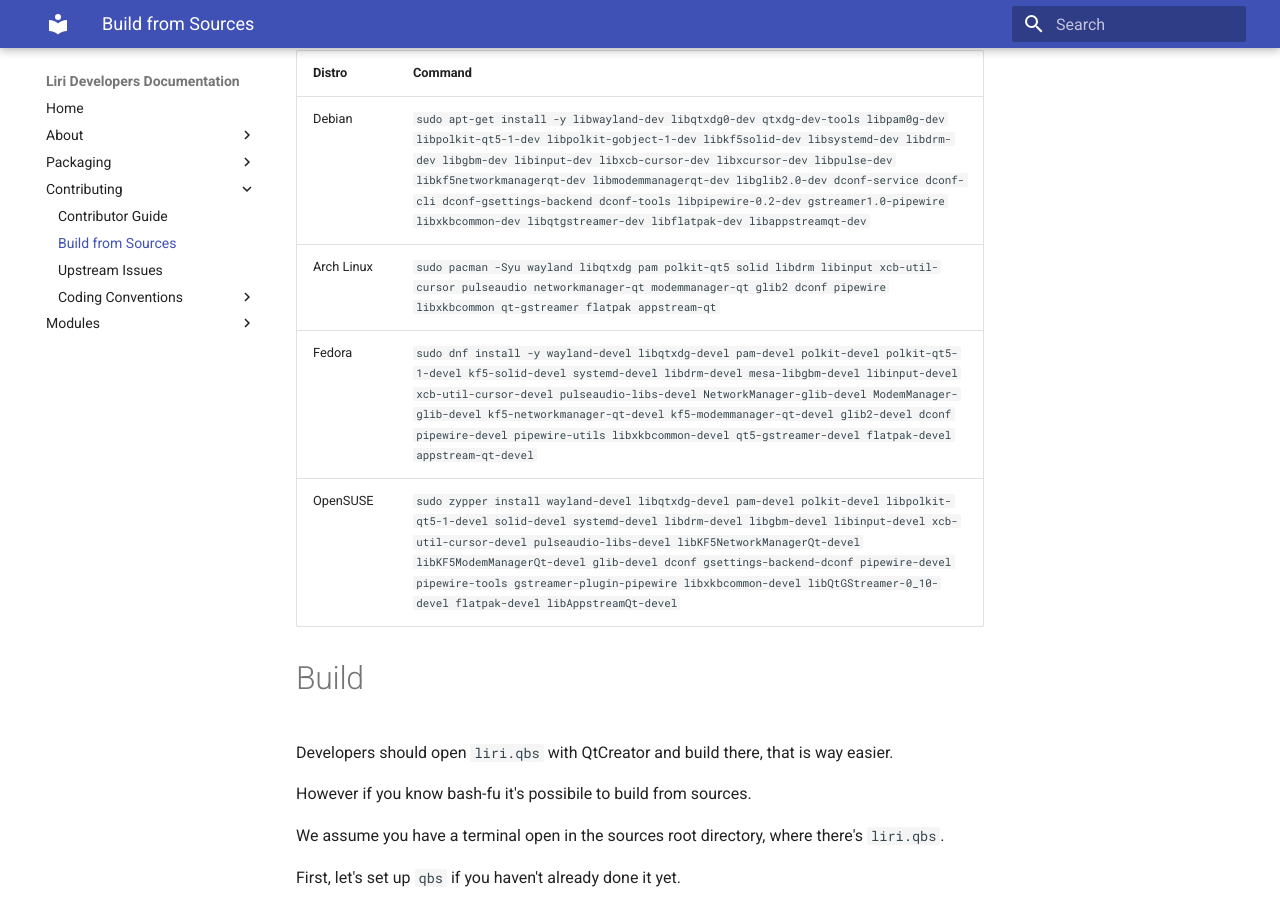
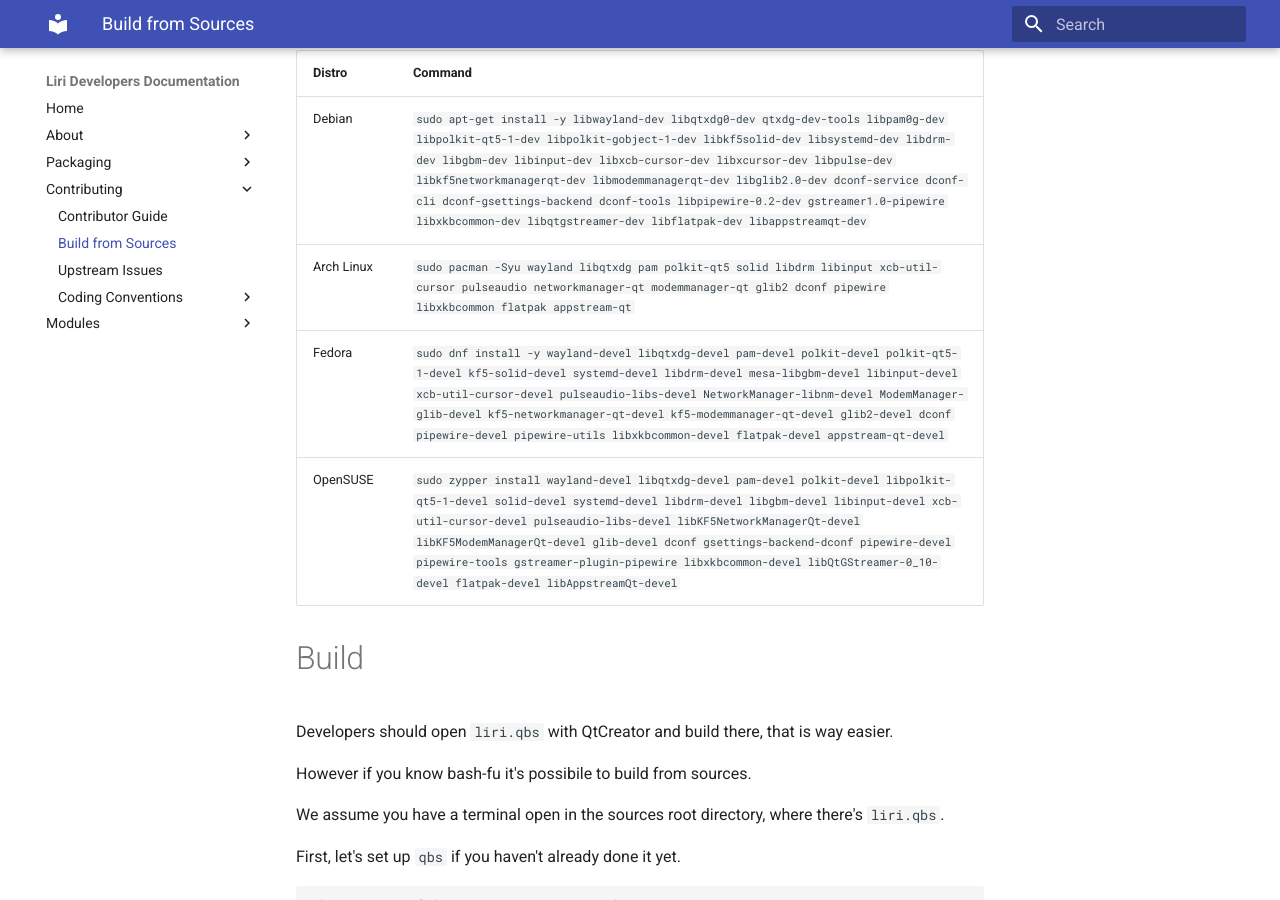
Before and after one commit to lirios/docs, an MkDocs documentation site: the page built from docs/contributing/build-sources.md, in a window 1280 px wide and 900 px high, scrolled down 1661 px. Built offline with MkDocs 1.6.1 and Material for MkDocs 9.7.7, drawn with Linux system fonts in a browser that asks for light colours; old or Windows-style settings are respelled for this version of MkDocs.

Commit message:
Remove dropped packages

```diff
--- a/docs/contributing/build-sources.md
+++ b/docs/contributing/build-sources.md
@@ -47,8 +47,8 @@ Other dependencies:
 | Distro     | Command                                                                                                                                                                                                                                                                                                                                                                                                                                                                                     |
 | ---------- | ------------------------------------------------------------------------------------------------------------------------------------------------------------------------------------------------------------------------------------------------------------------------------------------------------------------------------------------------------------------------------------------------------------------------------------------------------------------------------------------- |
 | Debian     | `sudo apt-get install -y libwayland-dev libqtxdg0-dev qtxdg-dev-tools libpam0g-dev libpolkit-qt5-1-dev libpolkit-gobject-1-dev libkf5solid-dev libsystemd-dev libdrm-dev libgbm-dev libinput-dev libxcb-cursor-dev libxcursor-dev libpulse-dev libkf5networkmanagerqt-dev libmodemmanagerqt-dev libglib2.0-dev dconf-service dconf-cli dconf-gsettings-backend dconf-tools libpipewire-0.2-dev gstreamer1.0-pipewire libxkbcommon-dev libqtgstreamer-dev libflatpak-dev libappstreamqt-dev` |
-| Arch Linux | `sudo pacman -Syu wayland libqtxdg pam polkit-qt5 solid libdrm libinput xcb-util-cursor pulseaudio networkmanager-qt modemmanager-qt glib2 dconf pipewire libxkbcommon qt-gstreamer flatpak appstream-qt`                                                                                                                                                                                                                                                                                   |
-| Fedora     | `sudo dnf install -y wayland-devel libqtxdg-devel pam-devel polkit-devel polkit-qt5-1-devel kf5-solid-devel systemd-devel libdrm-devel mesa-libgbm-devel libinput-devel xcb-util-cursor-devel pulseaudio-libs-devel NetworkManager-glib-devel ModemManager-glib-devel kf5-networkmanager-qt-devel kf5-modemmanager-qt-devel glib2-devel dconf pipewire-devel pipewire-utils libxkbcommon-devel qt5-gstreamer-devel flatpak-devel appstream-qt-devel`                                        |
+| Arch Linux | `sudo pacman -Syu wayland libqtxdg pam polkit-qt5 solid libdrm libinput xcb-util-cursor pulseaudio networkmanager-qt modemmanager-qt glib2 dconf pipewire libxkbcommon flatpak appstream-qt`                                                                                                                                                                                                                                                                                   |
+| Fedora     | `sudo dnf install -y wayland-devel libqtxdg-devel pam-devel polkit-devel polkit-qt5-1-devel kf5-solid-devel systemd-devel libdrm-devel mesa-libgbm-devel libinput-devel xcb-util-cursor-devel pulseaudio-libs-devel NetworkManager-libnm-devel ModemManager-glib-devel kf5-networkmanager-qt-devel kf5-modemmanager-qt-devel glib2-devel dconf pipewire-devel pipewire-utils libxkbcommon-devel flatpak-devel appstream-qt-devel`                                        |
 | OpenSUSE   | `sudo zypper install wayland-devel libqtxdg-devel pam-devel polkit-devel libpolkit-qt5-1-devel solid-devel systemd-devel libdrm-devel libgbm-devel libinput-devel xcb-util-cursor-devel pulseaudio-libs-devel libKF5NetworkManagerQt-devel libKF5ModemManagerQt-devel glib-devel dconf gsettings-backend-dconf pipewire-devel pipewire-tools gstreamer-plugin-pipewire libxkbcommon-devel libQtGStreamer-0_10-devel flatpak-devel libAppstreamQt-devel`                                     |
 
 # Build
```
